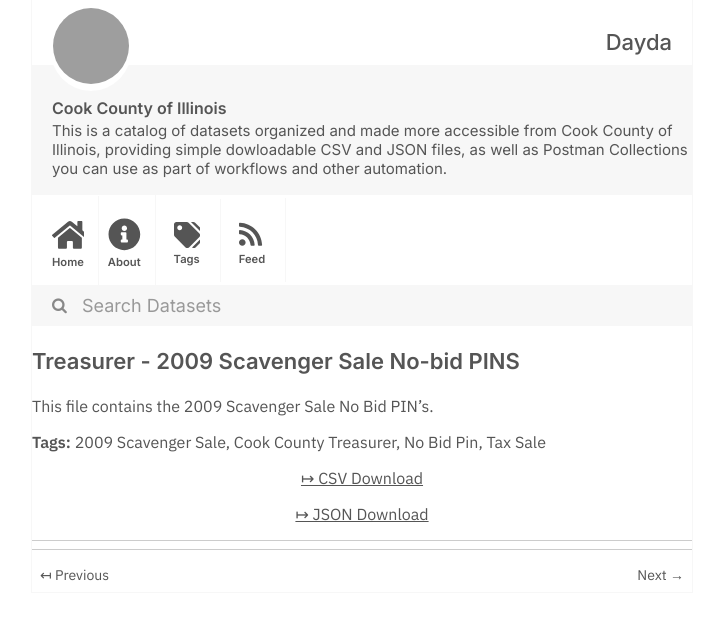
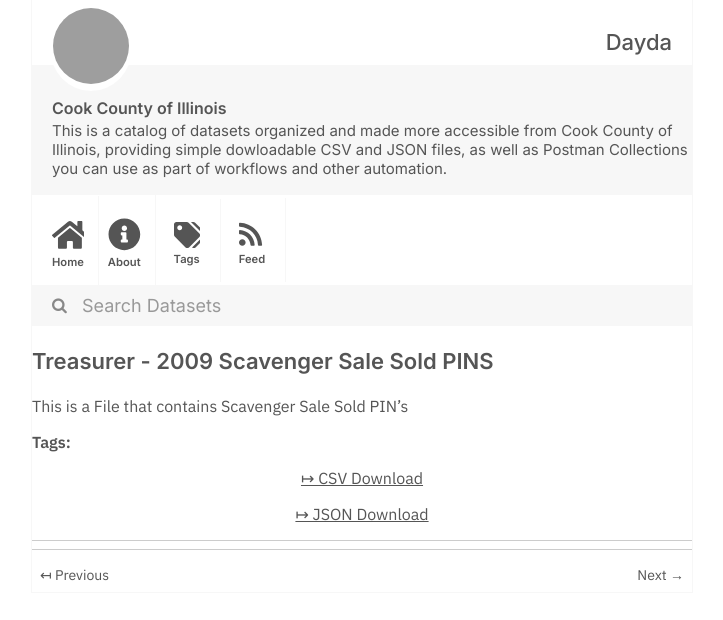
Before and after one commit to dayda-entities/cook-county-of-illinois, a Jekyll site: the page built from _posts/2020-11-10-treasurer-2009-scavenger-sale-.md, in a window 1280 px wide, cut to the strip 0-620 px from the top of the page. Shown: the whole strip, without its empty margins (278-1001 px from the left). Built offline with Jekyll 4.4.1, drawn with Linux system fonts in a browser that asks for light colours; grey boxes are pictures that could not be loaded.

Commit message:
Publish Data

```diff
--- a/_posts/2020-11-10-treasurer-2009-scavenger-sale-.md
+++ b/_posts/2020-11-10-treasurer-2009-scavenger-sale-.md
@@ -1,21 +1,17 @@
 ---
-title: Treasurer - 2009 Scavenger Sale No-bid PINS
-created: '2020-11-10T16:57:47.842031'
-modified: '2020-11-10T16:57:47.842042'
+title: Treasurer - 2009 Scavenger Sale Sold PINS
+created: '2020-11-10T16:57:56.065609'
+modified: '2020-11-10T16:57:56.065619'
 state: active
 type: dataset
-tags:
-  - 2009 Scavenger Sale
-  - Cook County Treasurer
-  - No Bid Pin
-  - Tax Sale
+tags: []
 groups:
   - Local Government
 csv_url: >-
-  https://datacatalog.cookcountyil.gov/api/views/srx8-x3i5/rows.csv?accessType=DOWNLOAD
+  https://datacatalog.cookcountyil.gov/api/views/wsmt-5pai/rows.csv?accessType=DOWNLOAD
 json_url: >-
-  https://datacatalog.cookcountyil.gov/api/views/srx8-x3i5/rows.json?accessType=DOWNLOAD
+  https://datacatalog.cookcountyil.gov/api/views/wsmt-5pai/rows.json?accessType=DOWNLOAD
 layout: post
 
 ---
-This file contains the 2009 Scavenger Sale No Bid PIN's.
+This is a File that contains Scavenger Sale Sold PIN's
```
